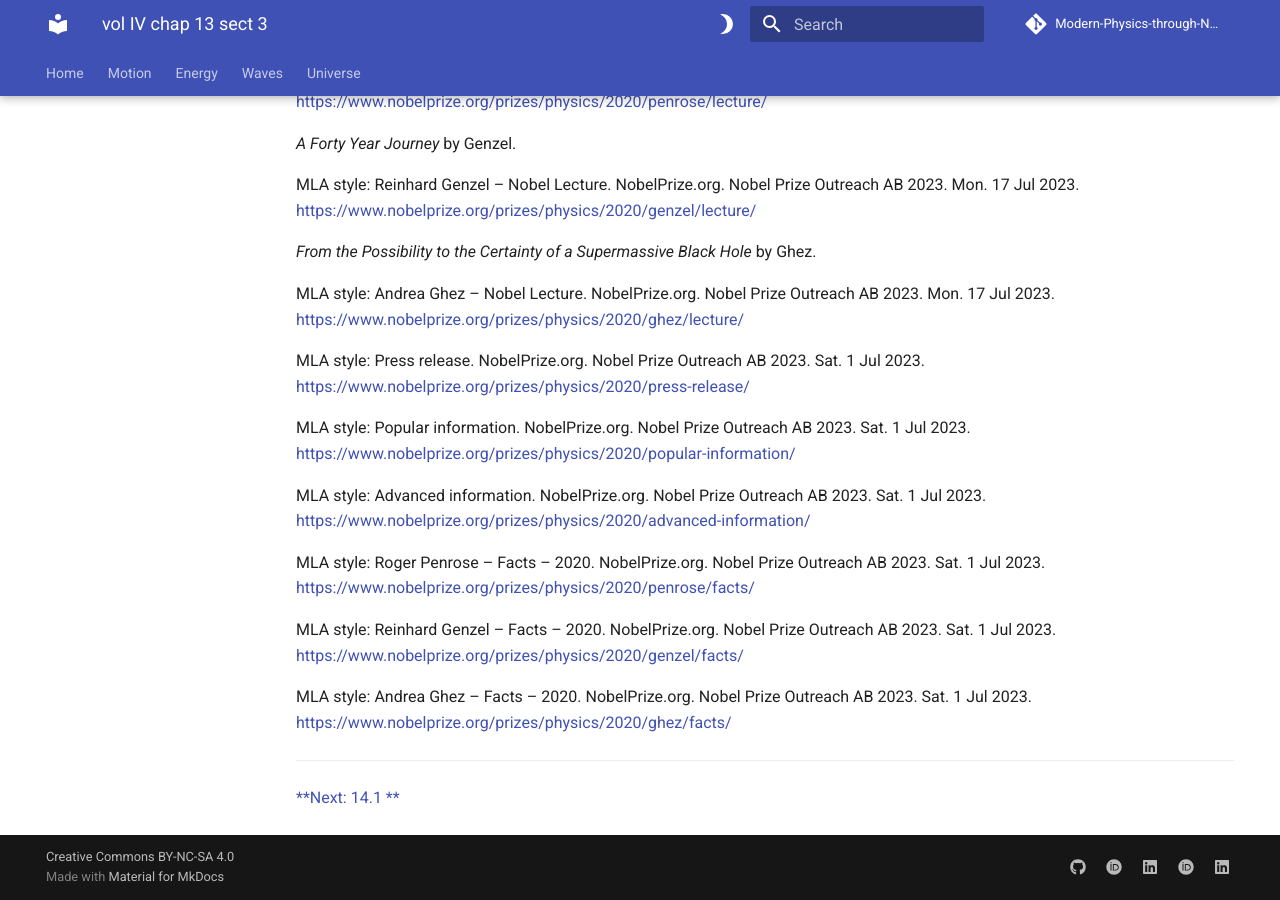
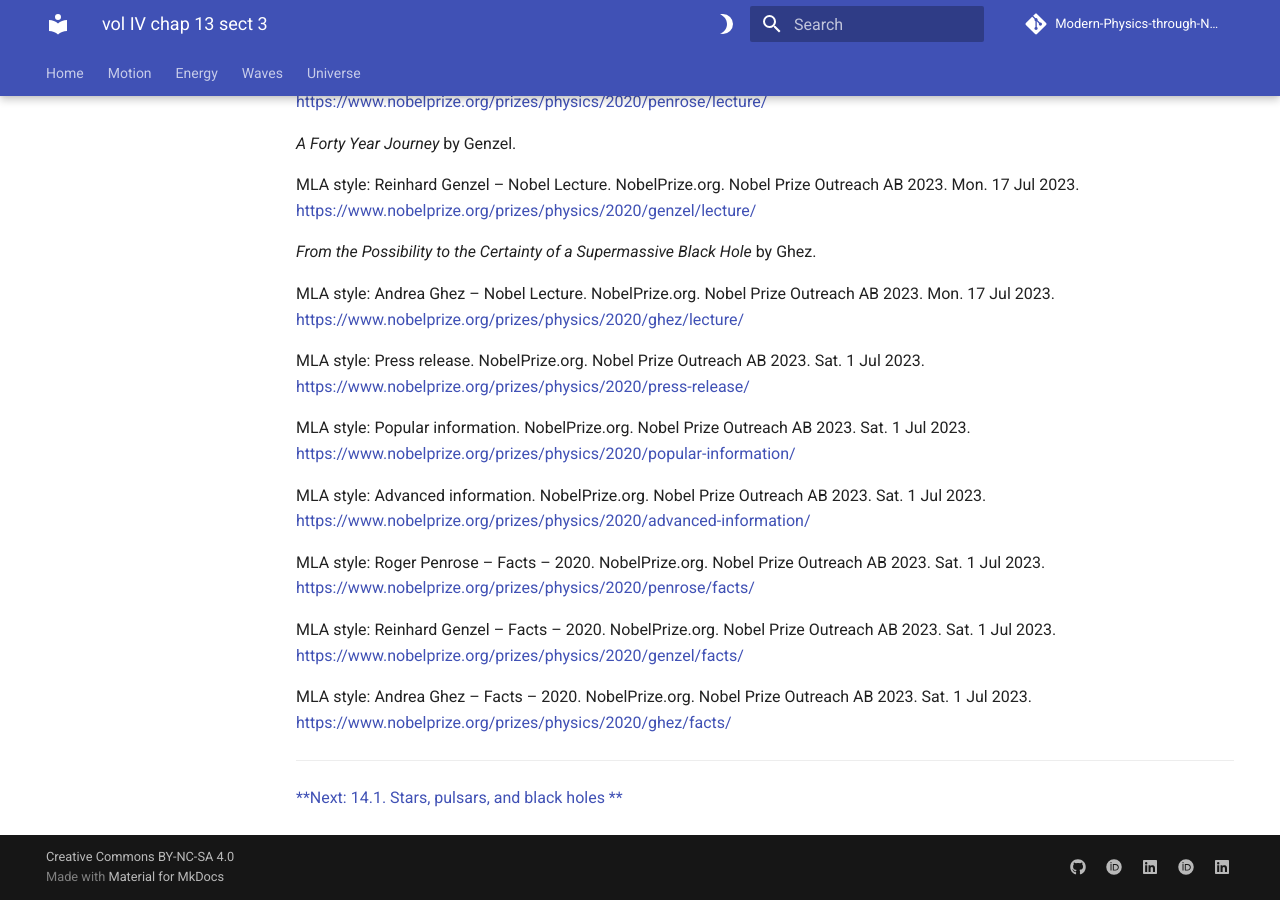
Before and after one commit to modphysnobel/modphysnobel.github.io, an MkDocs documentation site: the page built from docs/vol-IV/vol-IV-chap-13-sect-3.md, in a window 1280 px wide and 900 px high, scrolled down 32785 px. Built offline with MkDocs 1.6.1 and Material for MkDocs 9.7.7, drawn with Linux system fonts in a browser that asks for light colours; some web fonts are replaced; comment, search, counter and statistics services are not loaded.

Commit message:
Update vol-IV-chap-13-sect-3.md

```diff
--- a/docs/vol-IV/vol-IV-chap-13-sect-3.md
+++ b/docs/vol-IV/vol-IV-chap-13-sect-3.md
@@ -1008,4 +1008,4 @@
 
 ***
 
-[**Next: 14.1 **](./vol-IV-chap-14-sect-1.md)
+[**Next: 14.1. Stars, pulsars, and black holes **](./vol-IV-chap-14-sect-1.md)
```
